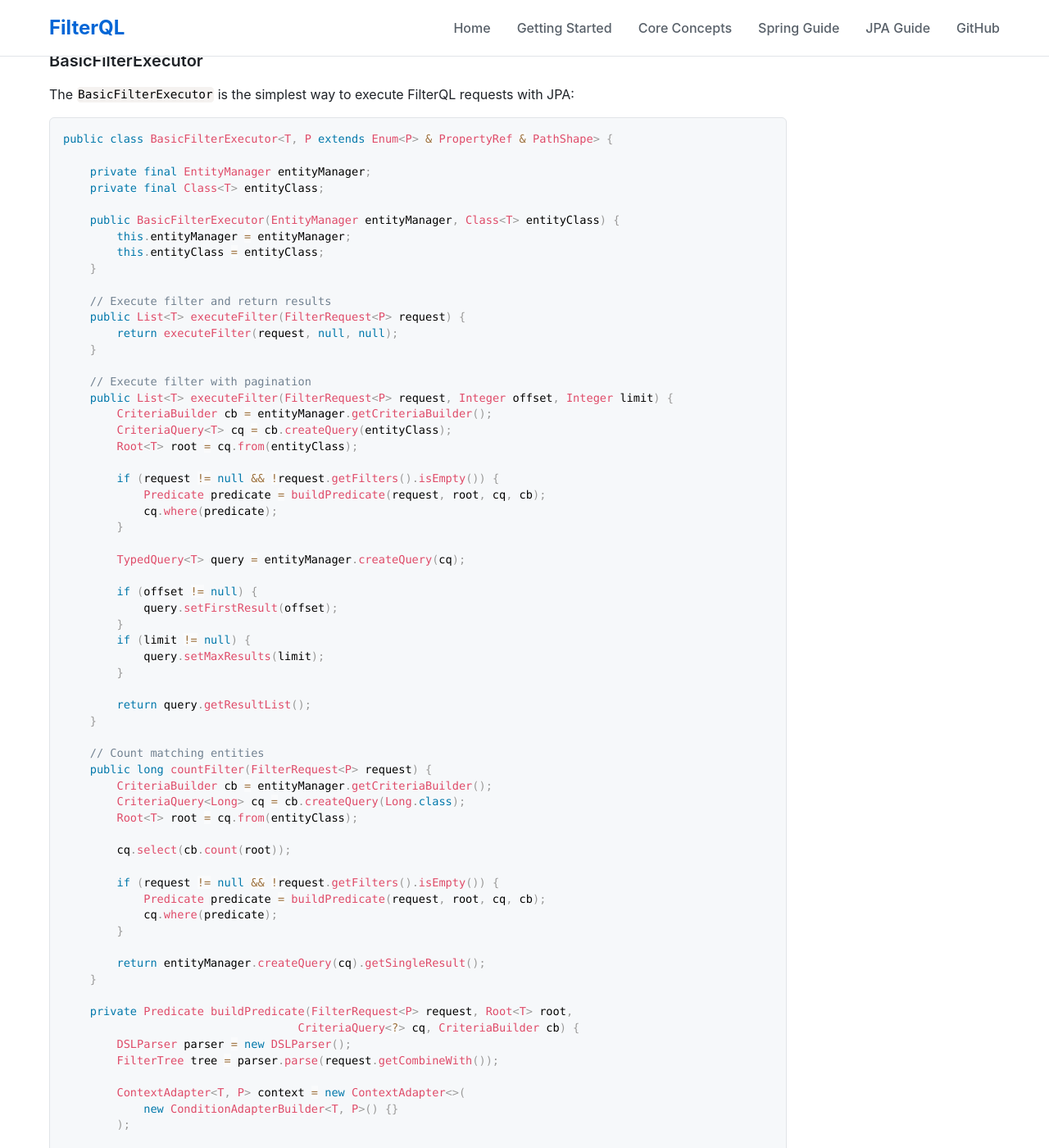
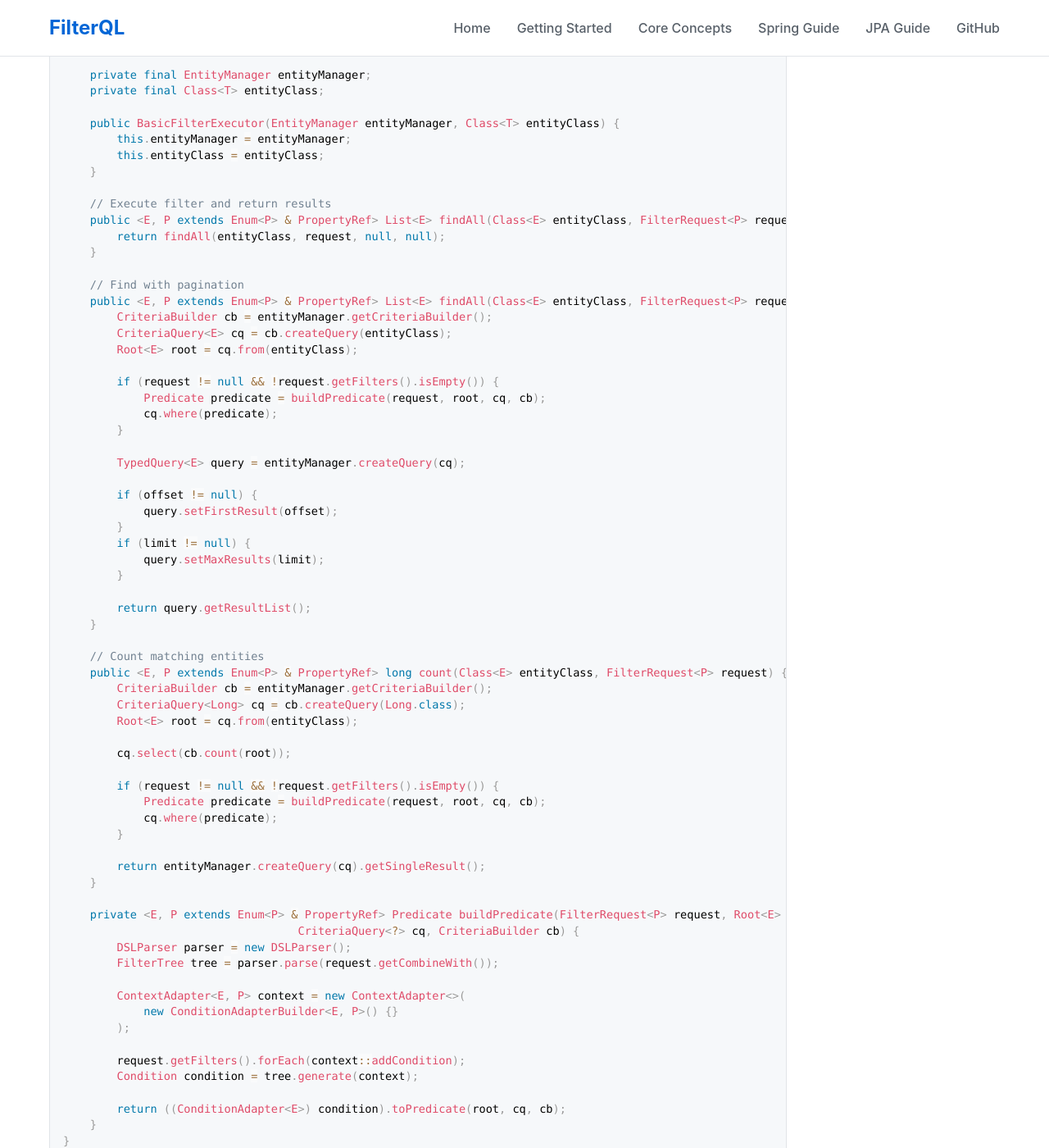
Before and after one commit to cyfko/filter-build, a Jekyll site: the page built from docs/jpa-adapter.md, in a window 1280 px wide and 1400 px high, scrolled down 1960 px. Shown: the whole window at 82% size. Built offline with Jekyll 4.4.1, drawn with Linux system fonts in a browser that asks for light colours; nearby versions of some CDN libraries; our own code applies the rules of GitHub Pages for plain Markdown files; some of the changed text lies outside the part shown.

Commit message:
docs: Fix BasicFilterExecutor method names - use findAll() not executeFilter()
- Correct method name from executeFilter() to findAll()
- Fix count method name from countFilter() to count()
- Update all documentation examples with correct API
- Fix generic type parameters in method signatures
- Update getting-started, jpa-adapter guides and index page

````diff
--- a/docs/jpa-adapter.md
+++ b/docs/jpa-adapter.md
@@ -28,26 +28,20 @@ public class UserDao {
     private EntityManager entityManager;
 
     public List<User> findUsers(FilterRequest<UserProperty> request) {
-        BasicFilterExecutor<User, UserProperty> executor =
-            new BasicFilterExecutor<>(entityManager, User.class);
-
-        return executor.executeFilter(request);
+        BasicFilterExecutor executor = new BasicFilterExecutor(entityManager);
+        return executor.findAll(User.class, request);
     }
 
     // With pagination
     public List<User> findUsers(FilterRequest<UserProperty> request, int page, int size) {
-        BasicFilterExecutor<User, UserProperty> executor =
-            new BasicFilterExecutor<>(entityManager, User.class);
-
-        return executor.executeFilter(request, page * size, size);
+        BasicFilterExecutor executor = new BasicFilterExecutor(entityManager);
+        return executor.findAll(User.class, request, page * size, size);
     }
 
     // Get count
     public long countUsers(FilterRequest<UserProperty> request) {
-        BasicFilterExecutor<User, UserProperty> executor =
-            new BasicFilterExecutor<>(entityManager, User.class);
-
-        return executor.countFilter(request);
+        BasicFilterExecutor executor = new BasicFilterExecutor(entityManager);
+        return executor.count(User.class, request);
     }
 }
 ```
@@ -106,22 +100,22 @@ public class BasicFilterExecutor<T, P extends Enum<P> & PropertyRef & PathShape>
     }
 
     // Execute filter and return results
-    public List<T> executeFilter(FilterRequest<P> request) {
-        return executeFilter(request, null, null);
+    public <E, P extends Enum<P> & PropertyRef> List<E> findAll(Class<E> entityClass, FilterRequest<P> request) {
+        return findAll(entityClass, request, null, null);
     }
 
-    // Execute filter with pagination
-    public List<T> executeFilter(FilterRequest<P> request, Integer offset, Integer limit) {
+    // Find with pagination
+    public <E, P extends Enum<P> & PropertyRef> List<E> findAll(Class<E> entityClass, FilterRequest<P> request, Integer offset, Integer limit) {
         CriteriaBuilder cb = entityManager.getCriteriaBuilder();
-        CriteriaQuery<T> cq = cb.createQuery(entityClass);
-        Root<T> root = cq.from(entityClass);
+        CriteriaQuery<E> cq = cb.createQuery(entityClass);
+        Root<E> root = cq.from(entityClass);
 
         if (request != null && !request.getFilters().isEmpty()) {
             Predicate predicate = buildPredicate(request, root, cq, cb);
             cq.where(predicate);
         }
 
-        TypedQuery<T> query = entityManager.createQuery(cq);
+        TypedQuery<E> query = entityManager.createQuery(cq);
 
         if (offset != null) {
             query.setFirstResult(offset);
@@ -134,10 +128,10 @@ public class BasicFilterExecutor<T, P extends Enum<P> & PropertyRef & PathShape>
     }
 
     // Count matching entities
-    public long countFilter(FilterRequest<P> request) {
+    public <E, P extends Enum<P> & PropertyRef> long count(Class<E> entityClass, FilterRequest<P> request) {
         CriteriaBuilder cb = entityManager.getCriteriaBuilder();
         CriteriaQuery<Long> cq = cb.createQuery(Long.class);
-        Root<T> root = cq.from(entityClass);
+        Root<E> root = cq.from(entityClass);
 
         cq.select(cb.count(root));
 
@@ -149,19 +143,19 @@ public class BasicFilterExecutor<T, P extends Enum<P> & PropertyRef & PathShape>
         return entityManager.createQuery(cq).getSingleResult();
     }
 
-    private Predicate buildPredicate(FilterRequest<P> request, Root<T> root,
+    private <E, P extends Enum<P> & PropertyRef> Predicate buildPredicate(FilterRequest<P> request, Root<E> root,
                                    CriteriaQuery<?> cq, CriteriaBuilder cb) {
         DSLParser parser = new DSLParser();
         FilterTree tree = parser.parse(request.getCombineWith());
 
-        ContextAdapter<T, P> context = new ContextAdapter<>(
-            new ConditionAdapterBuilder<T, P>() {}
+        ContextAdapter<E, P> context = new ContextAdapter<>(
+            new ConditionAdapterBuilder<E, P>() {}
         );
 
         request.getFilters().forEach(context::addCondition);
         Condition condition = tree.generate(context);
 
-        return ((ConditionAdapter<T>) condition).toPredicate(root, cq, cb);
+        return ((ConditionAdapter<E>) condition).toPredicate(root, cq, cb);
     }
 }
 ```
````
Also changed, not shown: docs/getting-started.md (+4 -8 lines), docs/index.md (+2 -3 lines).
